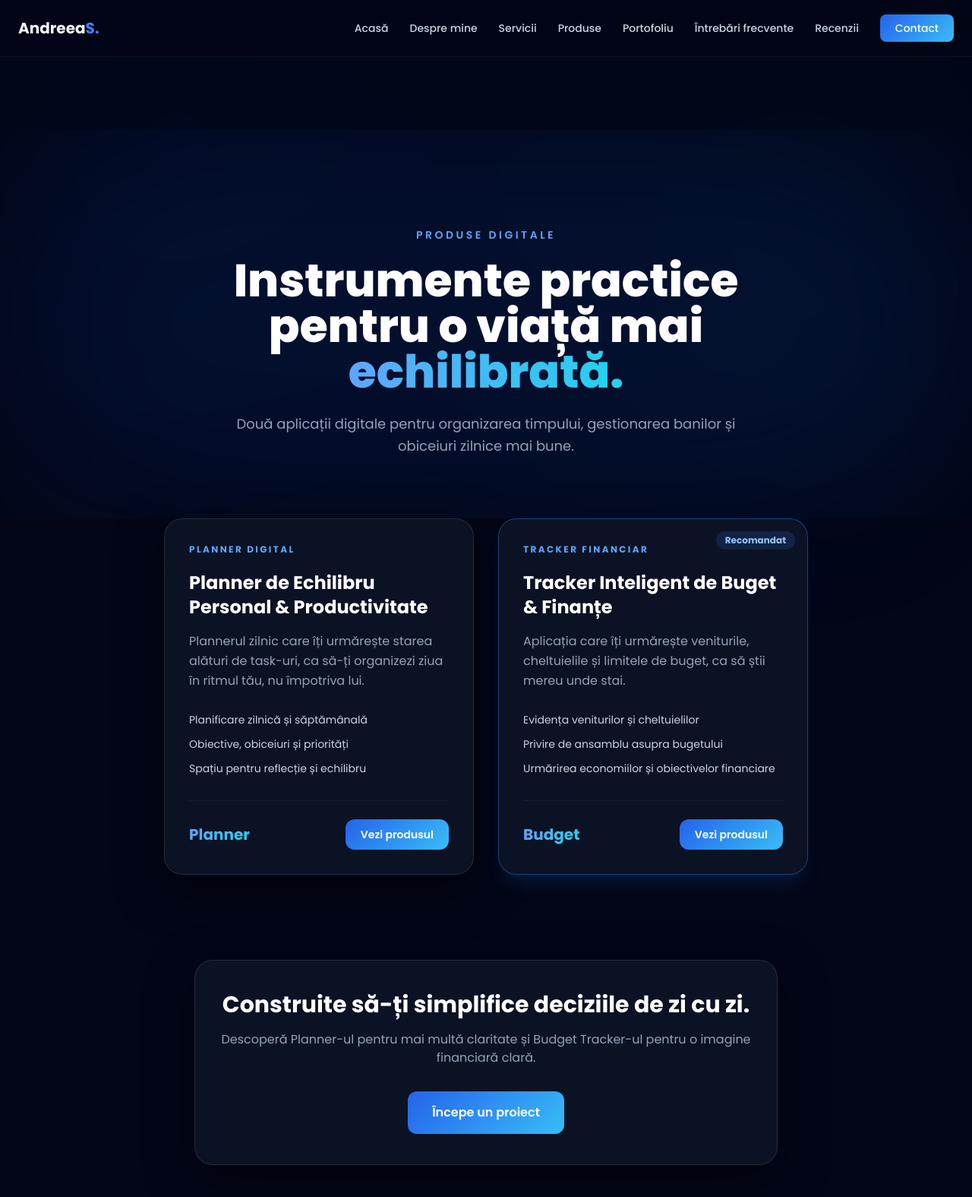
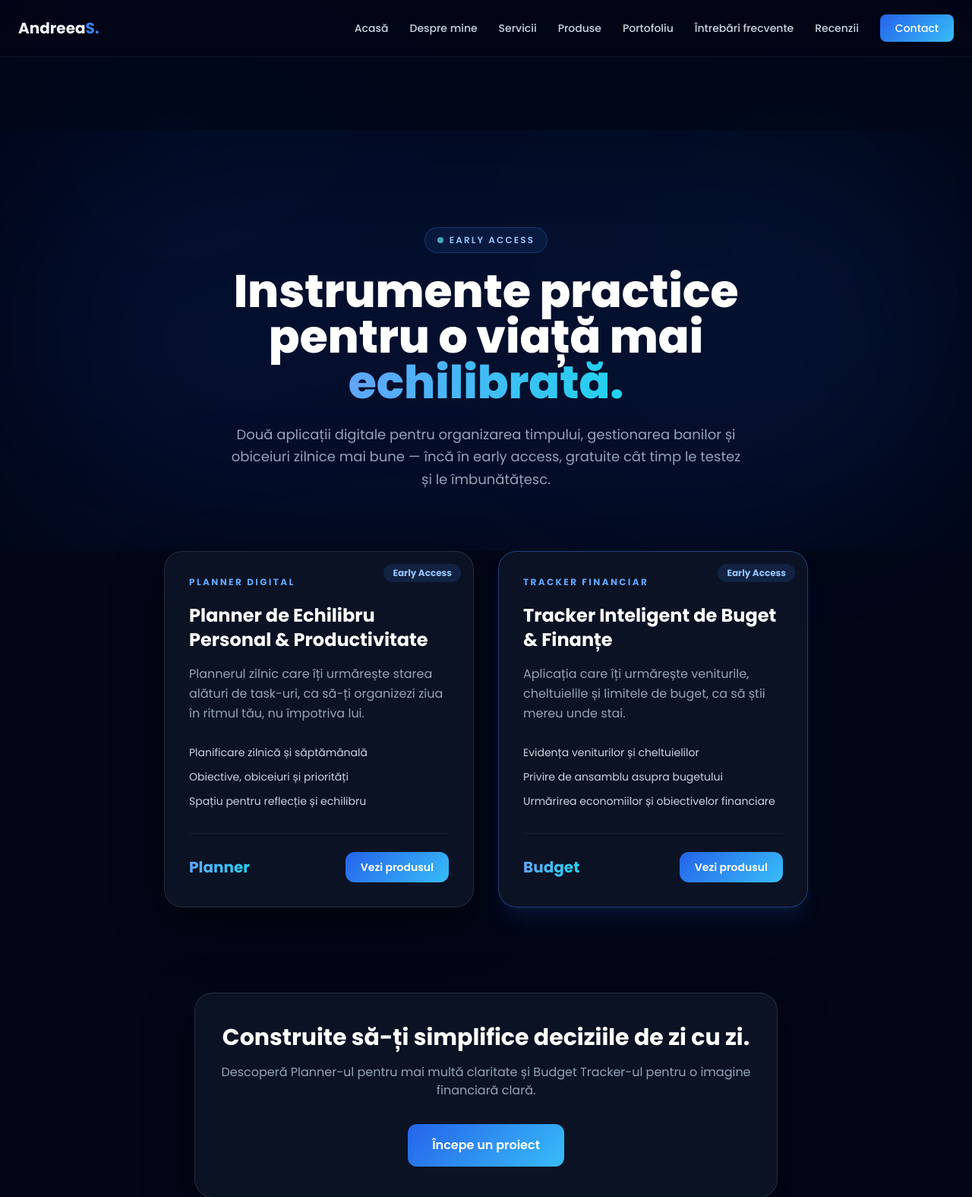
Before and after one commit to SanduAndreea22/andreeatech, a Django app: page /products/ in a window 1280 px wide. Shown: the top 1575 px of the page at 76% size. Run offline with Django 5.2, Linux system fonts and the light colour scheme; some libraries are stand-ins or nearby versions.

Commit message:
Reframe Planner/Budget as Early Access, drop English banner
- Planner and Budget aren't commercially launched yet and have no
  finalized post-trial pricing. Instead of implying a hidden price,
  both product pages and the Products hub now carry an explicit
  "Early Access" badge and a line explaining they're free during this
  phase, with final pricing announced at launch. CTA copy adjusted
  away from "first month free" (which implied a defined paid tier)
  to "try free now".
- Removed the cover_me.jpg banner from the Services hub — it was the
  only English text left on an otherwise fully Romanian site. Also
  swapped it out of base.html's og:image/twitter:image (social share
  preview) in favor of the plain headshot, which has no text baked in.

```diff
--- a/templates/base.html
+++ b/templates/base.html
@@ -15,12 +15,12 @@
     <meta property="og:title" content="{% block og_title %}Andreea Sandu | Full-Stack Developer — Django & Python{% endblock %}">
     <meta property="og:description" content="{% block og_description %}Dezvoltator full-stack Django & Python — construiesc sisteme web pentru restaurante și afaceri bazate pe programări: website-uri, fluxuri de rezervări și instrumente de administrare.{% endblock %}">
     <meta property="og:url" content="{{ request.build_absolute_uri }}">
-    <meta property="og:image" content="{% block og_image %}{{ request.scheme }}://{{ request.get_host }}{% static 'website/cover_me.jpg' %}{% endblock %}">
+    <meta property="og:image" content="{% block og_image %}{{ request.scheme }}://{{ request.get_host }}{% static 'website/poza_me.JPG' %}{% endblock %}">
 
     <meta name="twitter:card" content="summary_large_image">
     <meta name="twitter:title" content="{% block twitter_title %}Andreea Sandu | Full-Stack Developer — Django & Python{% endblock %}">
     <meta name="twitter:description" content="{% block twitter_description %}Dezvoltator full-stack Django & Python — construiesc sisteme web pentru restaurante și afaceri bazate pe programări: website-uri, fluxuri de rezervări și instrumente de administrare.{% endblock %}">
-    <meta name="twitter:image" content="{% block twitter_image %}{{ request.scheme }}://{{ request.get_host }}{% static 'website/cover_me.jpg' %}{% endblock %}">
+    <meta name="twitter:image" content="{% block twitter_image %}{{ request.scheme }}://{{ request.get_host }}{% static 'website/poza_me.JPG' %}{% endblock %}">
 
     <link href="https://fonts.googleapis.com/css2?family=Poppins:wght@300;400;500;600;700;800;900&display=swap" rel="stylesheet">
     <script src="https://cdn.tailwindcss.com"></script>
--- a/templates/website/products.html
+++ b/templates/website/products.html
@@ -6,12 +6,15 @@
 {% block content %}
 <section class="pt-32 pb-20 text-center relative overflow-hidden">
     <div class="max-w-4xl mx-auto px-6 relative z-10">
-        <p class="text-blue-400 text-sm uppercase tracking-[0.25em] font-semibold mb-5">Produse digitale</p>
+        <div class="inline-flex items-center gap-2 rounded-full border border-blue-400/20 bg-blue-500/10 px-4 py-2 text-xs font-semibold uppercase tracking-[0.18em] text-blue-300 mb-5">
+            <span class="w-2 h-2 rounded-full bg-cyan-300 animate-pulse"></span>
+            Early Access
+        </div>
         <h1 class="text-5xl md:text-6xl font-extrabold mb-6 text-white">
             Instrumente practice pentru o viață mai <span class="gradient-text">echilibrată.</span>
         </h1>
         <p class="text-slate-400 text-lg max-w-2xl mx-auto leading-relaxed">
-            Două aplicații digitale pentru organizarea timpului, gestionarea banilor și obiceiuri zilnice mai bune.
+            Două aplicații digitale pentru organizarea timpului, gestionarea banilor și obiceiuri zilnice mai bune — încă în early access, gratuite cât timp le testez și le îmbunătățesc.
         </p>
     </div>
     <div class="absolute top-0 left-1/2 -translate-x-1/2 w-full h-full bg-blue-600/10 blur-[120px] rounded-full -z-10"></div>
@@ -19,7 +22,8 @@
 
 <section class="pb-28">
     <div class="max-w-4xl mx-auto px-6 grid md:grid-cols-2 gap-8">
-        <article class="glass p-8 rounded-3xl border border-white/10 flex flex-col">
+        <article class="glass p-8 rounded-3xl border border-white/10 flex flex-col relative overflow-hidden">
+            <div class="absolute top-4 right-4 rounded-full bg-blue-500/15 text-blue-300 px-3 py-1 text-xs font-bold">Early Access</div>
             <p class="text-blue-400 text-xs uppercase tracking-[0.2em] font-bold mb-5">Planner digital</p>
             <h2 class="text-2xl font-bold text-white mb-4">Planner de Echilibru Personal & Productivitate</h2>
             <p class="text-slate-400 leading-relaxed mb-7">Plannerul zilnic care îți urmărește starea alături de task-uri, ca să-ți organizezi ziua în ritmul tău, nu împotriva lui.</p>
@@ -35,7 +39,7 @@
         </article>
 
         <article class="glass p-8 rounded-3xl border border-blue-500/40 shadow-xl shadow-blue-500/10 flex flex-col relative overflow-hidden">
-            <div class="absolute top-4 right-4 rounded-full bg-blue-500/15 text-blue-300 px-3 py-1 text-xs font-bold">Recomandat</div>
+            <div class="absolute top-4 right-4 rounded-full bg-blue-500/15 text-blue-300 px-3 py-1 text-xs font-bold">Early Access</div>
             <p class="text-blue-400 text-xs uppercase tracking-[0.2em] font-bold mb-5">Tracker financiar</p>
             <h2 class="text-2xl font-bold text-white mb-4">Tracker Inteligent de Buget & Finanțe</h2>
             <p class="text-slate-400 leading-relaxed mb-7">Aplicația care îți urmărește veniturile, cheltuielile și limitele de buget, ca să știi mereu unde stai.</p>
```
Also changed, not shown: templates/website/budget_product.html (+8 -1 lines), templates/website/planner_product.html (+7 -3 lines), templates/website/services.html (+3 -6 lines).
